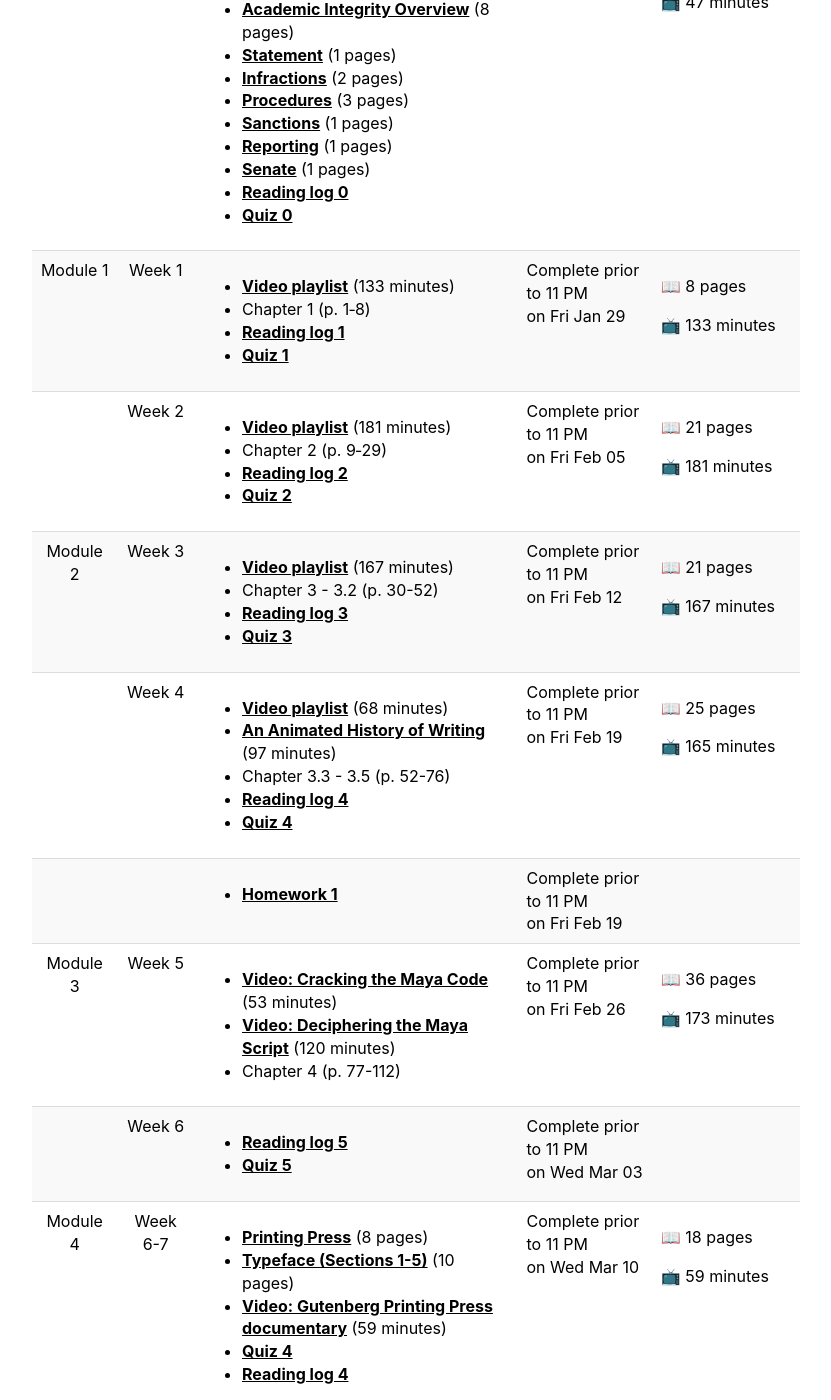
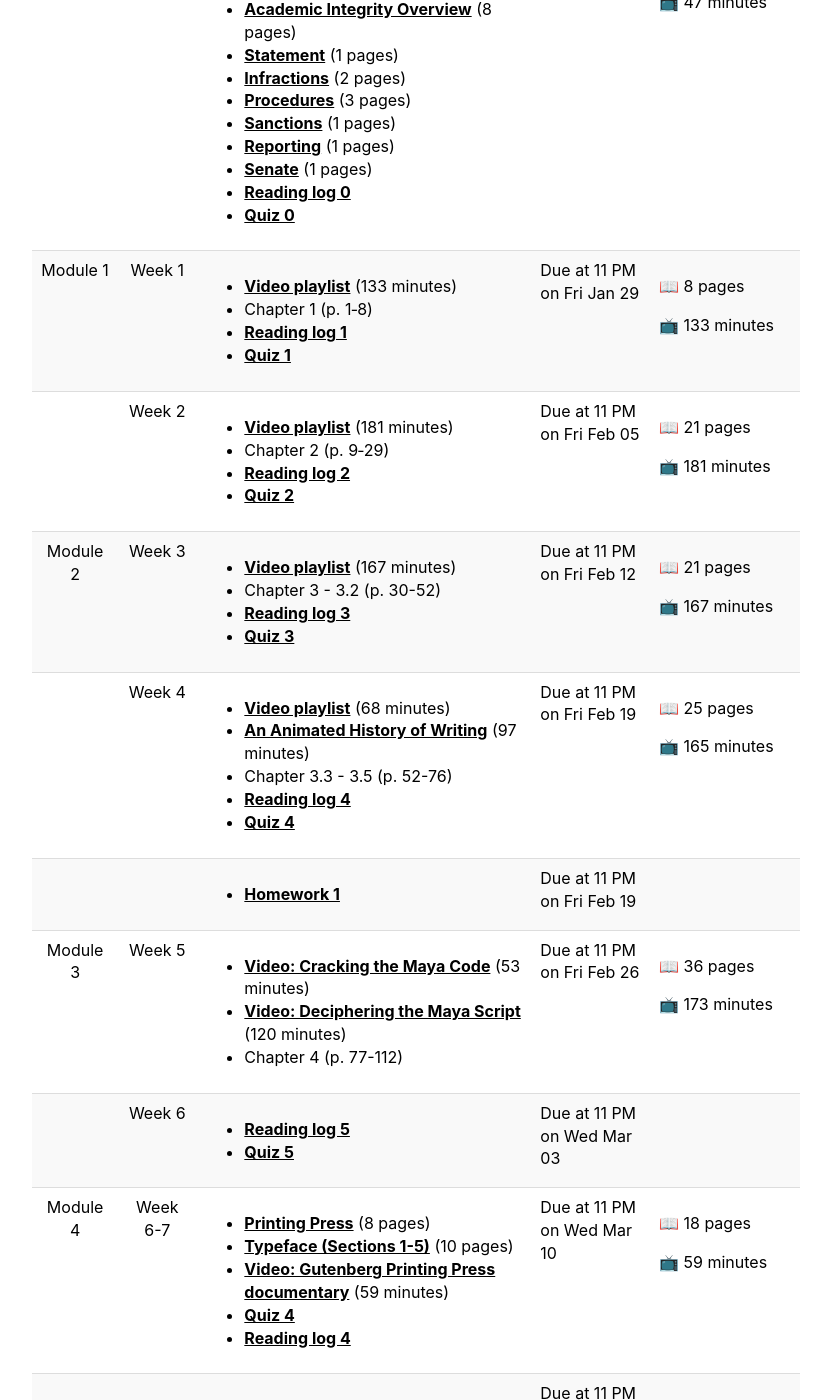
Before and after one commit to 2021-Spring-UIUC-LING270/2021-Spring-UIUC-LING270.github.io, a Jekyll site: the page built from schedule.md, in a window 1280 px wide and 1400 px high, scrolled down 379 px. Shown: the whole window, without its empty margins (224-1055 px from the left). Built offline with Jekyll 4.4.1, drawn with Linux system fonts in a browser that asks for light colours; some of the changed text lies outside the part shown.

Commit message:
Due at...

```diff
--- a/schedule.md
+++ b/schedule.md
@@ -75,7 +75,7 @@ layout: default
           </ul>
         {% endif %}
       </td>
-      <td>Complete prior to {{ lecture.date | date: " %I %p %Z" }}<br/>on {{ lecture.date | date: "%a %b %d" }}</td>
+      <td>Due at {{ lecture.date | date: " %I %p %Z" }}<br/>on {{ lecture.date | date: "%a %b %d" }}</td>
       <td>
           <!--<ul class="fa-ul">-->
 			  {% if pagetotal != 0 %}
```
